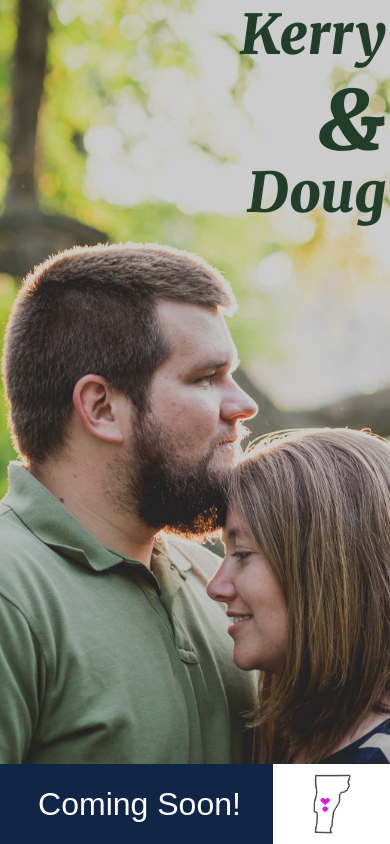
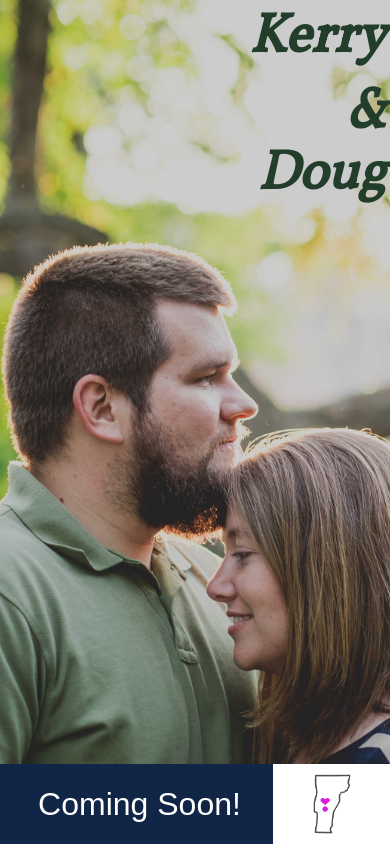
Before and after one commit to pseudoramble/wedding, a React (Vite) app: page / in a window 390 px wide. Built offline with nearby package versions, Linux system fonts and the light colour scheme.

Commit message:
Changed from Merriweather to Vollkorn font for ourNames.

```diff
--- a/src/App.css
+++ b/src/App.css
@@ -20,7 +20,7 @@ h1, h2, h3 {
 }
 
 .ourNames {
-  font-family: 'Merriweather';
+  font-family: 'Vollkorn', serif;
   font-size: 5.5rem;
   font-style: italic;
   font-weight: 900;
@@ -30,7 +30,7 @@ h1, h2, h3 {
 }
 
 .ourNames .amper {
-  font-size: 1.2em;
+  font-size: 1em;
 }
 
 .enter {
@@ -136,14 +136,14 @@ h1, h2, h3 {
   }
 
   .ourNames {
-    font-family: 'Merriweather';
+    font-family: 'Vollkorn', serif;
     font-size: 55px;
     text-align: right;
     margin-right: 1%;
   }
 
   .ourNames .amper {
-    font-size: 1.5em;
+    font-size: 1em;
     display: block;
     margin-bottom: -15px;
   }
--- a/src/index.html
+++ b/src/index.html
@@ -2,7 +2,7 @@
   <head>
     <title>Kerry and Doug's Wedding</title>
     <meta name="viewport" content="width=device-width">
-    <link href="https://fonts.googleapis.com/css?family=Merriweather:900i|Nunito" rel="stylesheet">
+    <link href="https://fonts.googleapis.com/css?family=Vollkorn|Nunito" rel="stylesheet">
     <link type="text/css" rel="stylesheet" href="App.css" />
   </head>
   <body>
```
